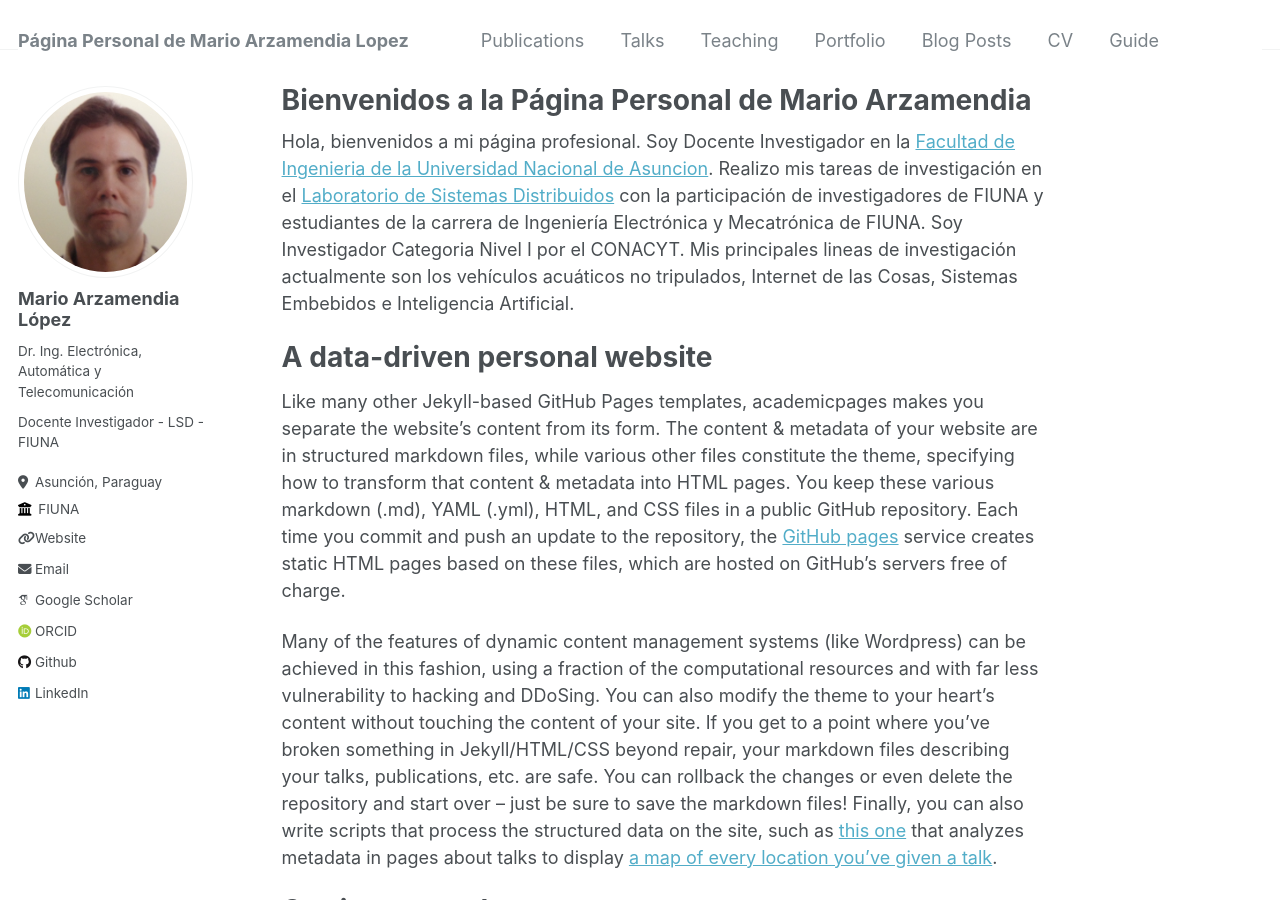
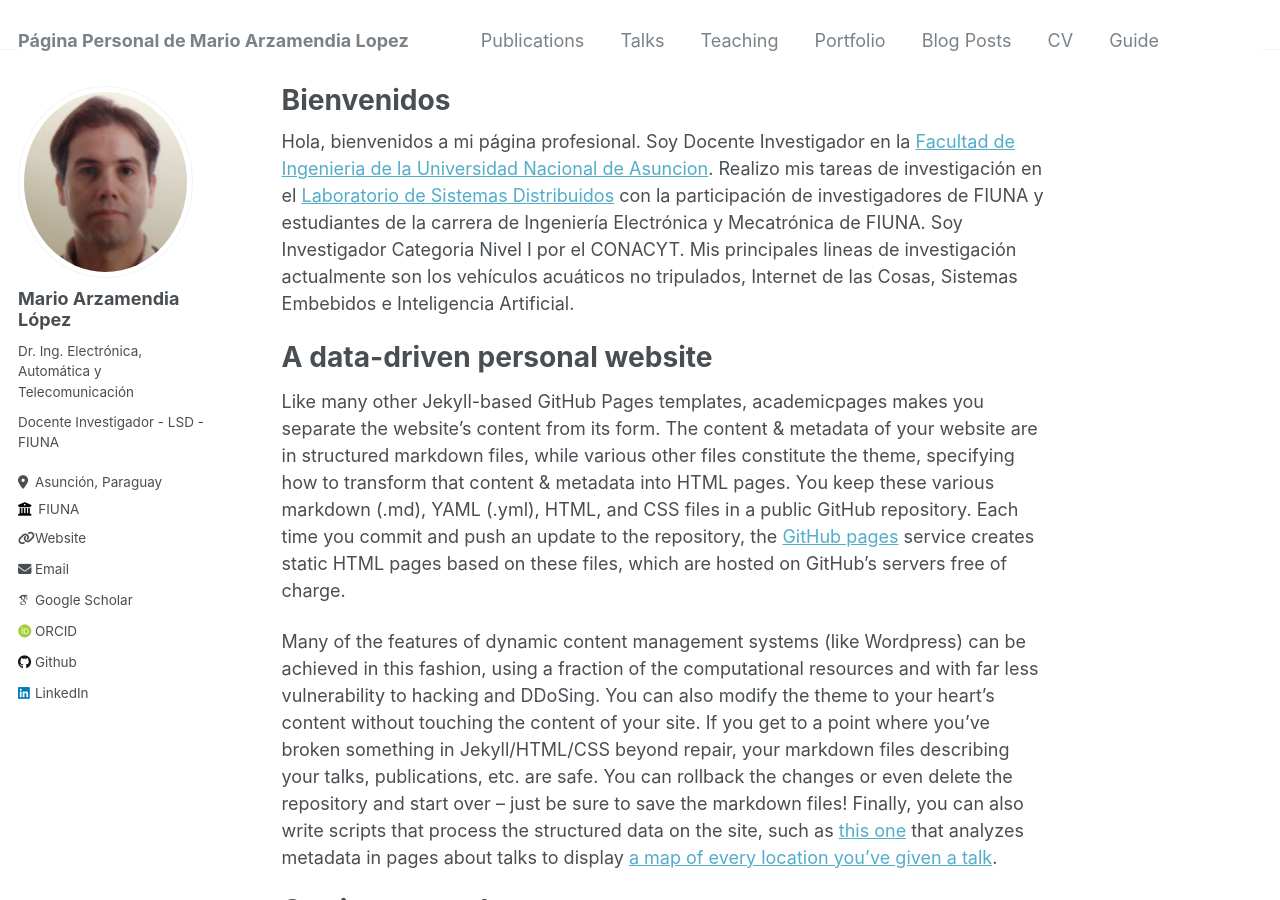
Before and after one commit to marzlop/marzlop.github.io, a Jekyll site: the page built from _pages/about.md, in a window 1280 px wide and 900 px high. Built offline with Jekyll 4.4.1, drawn with Linux system fonts in a browser that asks for light colours; some web fonts are replaced.

Commit message:
Update about.md

```diff
--- a/_pages/about.md
+++ b/_pages/about.md
@@ -1,6 +1,6 @@
 ---
 permalink: /
-title: "Bienvenidos a la Página Personal de Mario Arzamendia"
+title: "Bienvenidos"
 author_profile: true
 redirect_from:
   - /about/
```
